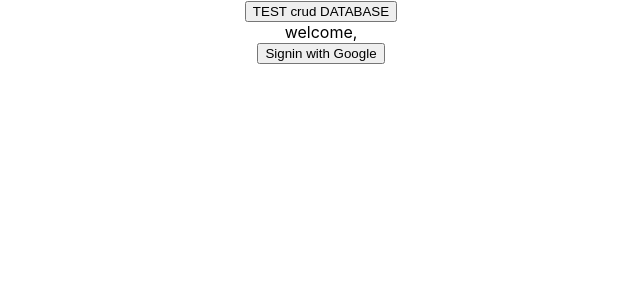
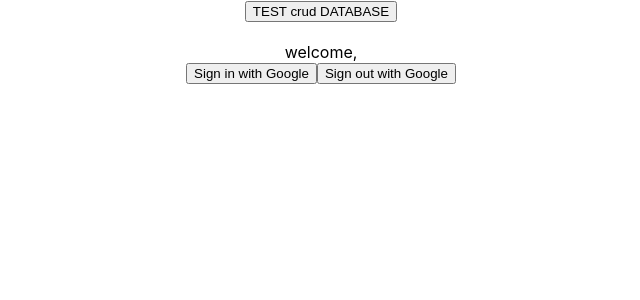
Before and after one commit to hunhunseunghun/firebase, a React (Create React App) app: page / in a window 1280 px wide. Shown: the top 300 px of the page, without its empty margins (319-959 px from the left). Built offline with nearby package versions, Linux system fonts and the light colour scheme; no server answers; the database is empty.

Commit message:
google signin signout

```diff
--- a/src/App.js
+++ b/src/App.js
@@ -2,9 +2,9 @@ import logo from './logo.svg';
 import './App.css';
 
 import {useEffect,useState} from "react"
-import { firebaseDB , dbRef, writeUserData} from "./Firebase.jsx"
+import { auth, firebaseDB , dbRef, writeUserData} from "./Firebase.jsx"
 // google Oauth
-import { getAuth, getRedirectResult, signInWithPopup, GoogleAuthProvider } from "firebase/auth";
+import { getAuth, signOut, getRedirectResult, signInWithPopup, GoogleAuthProvider } from "firebase/auth";
 
 
 function App() {
@@ -15,39 +15,50 @@ const onclickHandler = () => {
   console.log("onclick executed")
 }
 
+const [googleSigninUser, setGoogleSigninUser] = useState("")
+const [googleSigninUserImage, setGoogleSinginUserImage] = useState("")
 
-//google Oauth
+const googleSigninHandler = () => {
+  console.log("googleSigninHandler executed")
+  const provider = new GoogleAuthProvider();
+  const auth = getAuth();
 
-const [googleSignedUser, setGoogleSignedUser] = useState(null);
+  signInWithPopup(auth, provider)
+  .then((result) => {
+    const credential = GoogleAuthProvider.credentialFromResult(result);
+    const token = credential.accessToken;
+    const user = result.user;
+    setGoogleSigninUser(user.displayName)
+    setGoogleSinginUserImage(user.photoURL)
+    console.log("googleSigninHandler success", user)
+    console.log(googleSigninUserImage)
 
-const googleSigninHandler =  async () => {
-  const googleProvider =  new GoogleAuthProvider();
-  const googleAuth = getAuth()
+  }).catch((error) => {
+    console.log("googleSigninHandler error", error)
+    const errorCode = error.code;
+    const errorMessage = error.message;
+    const email = error.email;
+    const credential = GoogleAuthProvider.credentialFromError(error);
+  })
+}
+
+//google Oauth sign out
+
+const googleSignOutHandler = () => {
+  const auth = getAuth()
+  signOut(auth).then(() => {
+    console.log("google sign out success")
+    setGoogleSigninUser("")
+    setGoogleSinginUserImage("")
+  }).catch((error) => {
+    console.log("google sign out error", error)
+  })
+
+}
 
 
 
 
-  // gives google access token. can use it to access the google API
-  signInWithPopup(googleAuth, googleProvider)
-  .then((result) => {
-    const credential = GoogleAuthProvider.credentialFromResult(result);
-    const token = credential.accessToken;
-    //signed-in user info
-    const user = result.user;
-    setGoogleSignedUser(user)
-
-  }).catch((error) => {
-    // Handle Errors here.
-    const errorCode = error.code;
-    const errorMessage = error.message;
-    // email of the user's account used.
-    const email = error.customDtat.email;
-    // The firebase.auth.AuthCredential type that was used.
-    const credential = GoogleAuthProvider.credentialFromError(error);
-
-    console.log("google signin error", errorCode, errorMessage, email, credential)
-  })
-}
 
 
 
@@ -56,8 +67,12 @@ const googleSigninHandler =  async () => {
   return (
     <div className="App">
       <button onClick={onclickHandler}>TEST crud DATABASE</button>
-      <div>welcome, {googleSignedUser}</div>
-      <button onclick={googleSigninHandler}>Signin with Google</button>
+      <div>
+      <img src={googleSigninUserImage} />
+      <div>welcome, {googleSigninUser}</div>
+      </div>
+      <button onClick={googleSigninHandler}>Sign in with Google</button>
+      <button onClick={googleSignOutHandler}>Sign out with Google</button>
     </div>
   );
 }
```
